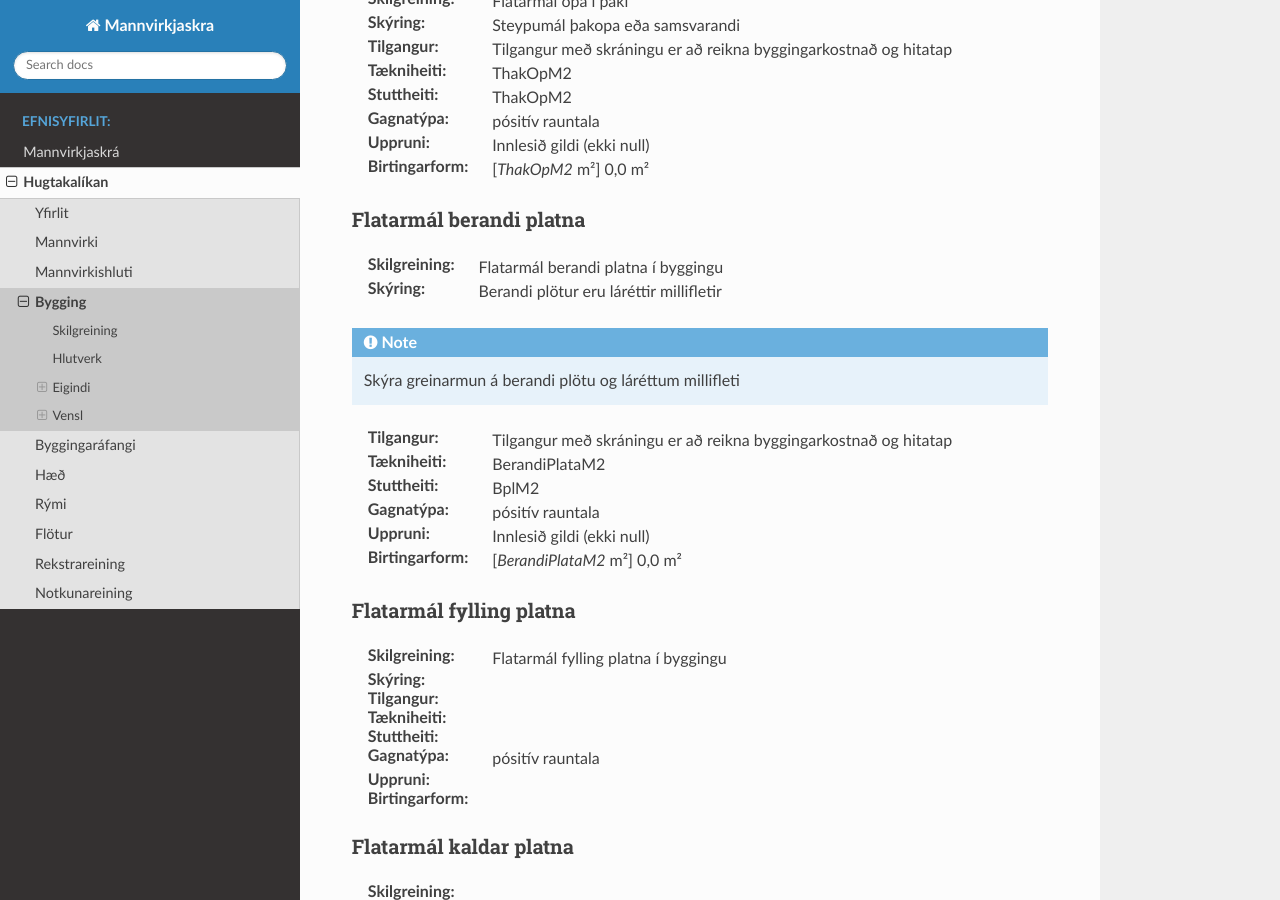
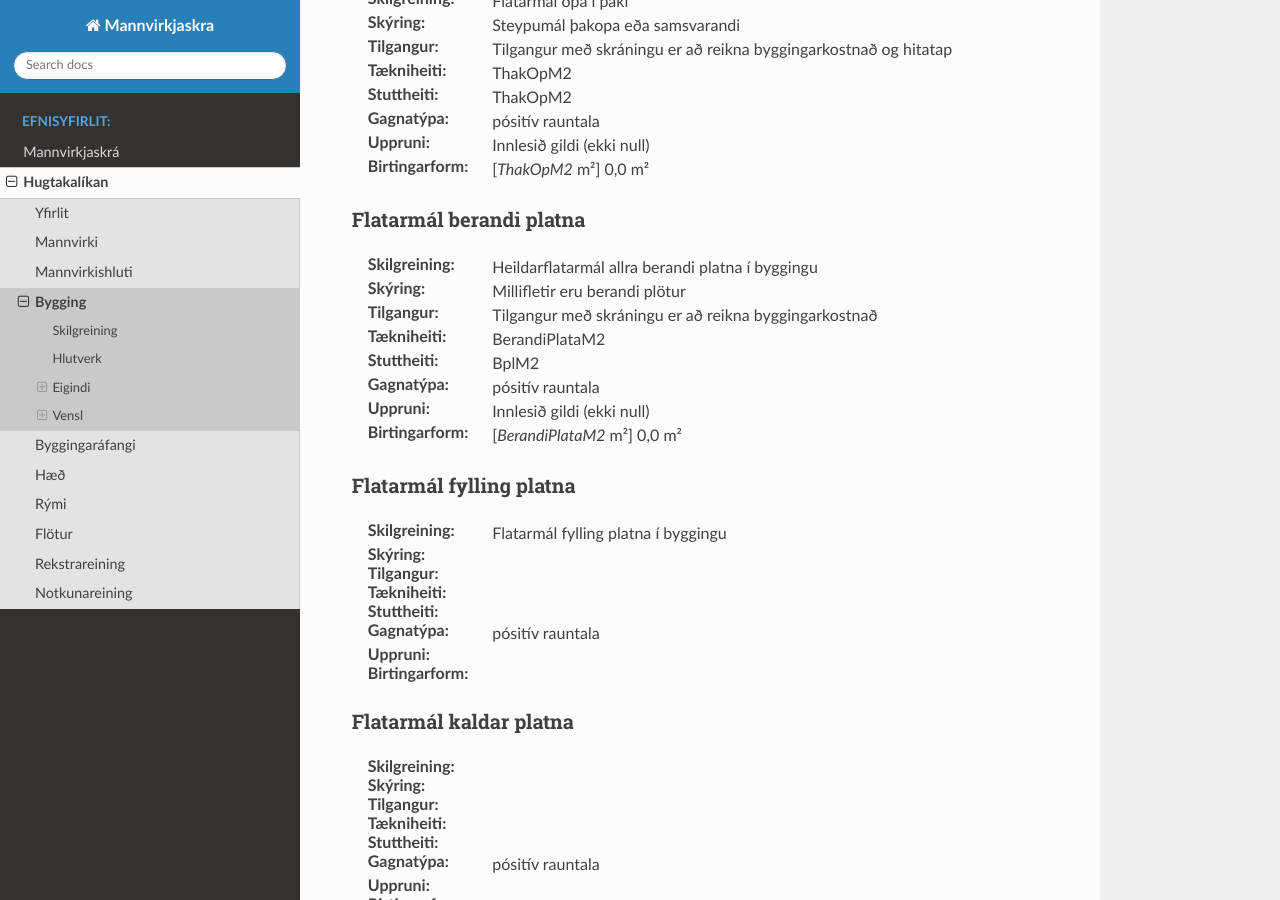
Before and after one commit to hthl/Mannvirkjaskra, a Sphinx documentation site: the page built from source/bygging.rst, in a window 1280 px wide and 900 px high, scrolled down 2767 px. Built offline with Sphinx 7.4.7 and the Read the Docs theme 2.0.0, drawn with Linux system fonts in a browser that asks for light colours.

Commit message:
Skráning berandi platna leiðrétt

```diff
--- a/source/bygging.rst
+++ b/source/bygging.rst
@@ -240,15 +240,13 @@ Flatarmál berandi platna
 ~~~~~~~~~~~~~~~~~~~~~~~~
 
 :Skilgreining:
- Flatarmál berandi platna í byggingu
+ Heildarflatarmál allra berandi platna í byggingu
 
 :Skýring:
-  Berandi plötur eru láréttir millifletir
-
-.. note:: Skýra greinarmun á berandi plötu og láréttum millifleti
+  Millifletir eru berandi plötur
 
 :Tilgangur:
-  Tilgangur með skráningu er að reikna byggingarkostnað og hitatap
+  Tilgangur með skráningu er að reikna byggingarkostnað
 
 :Tækniheiti:
  BerandiPlataM2
```
